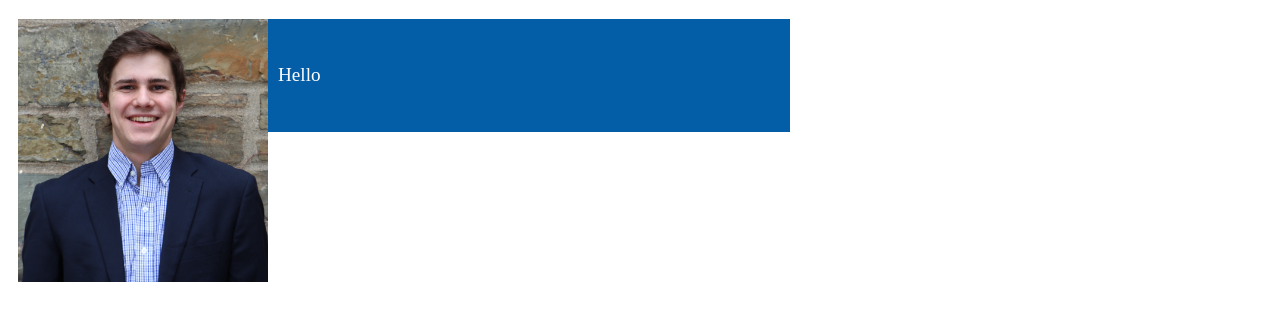
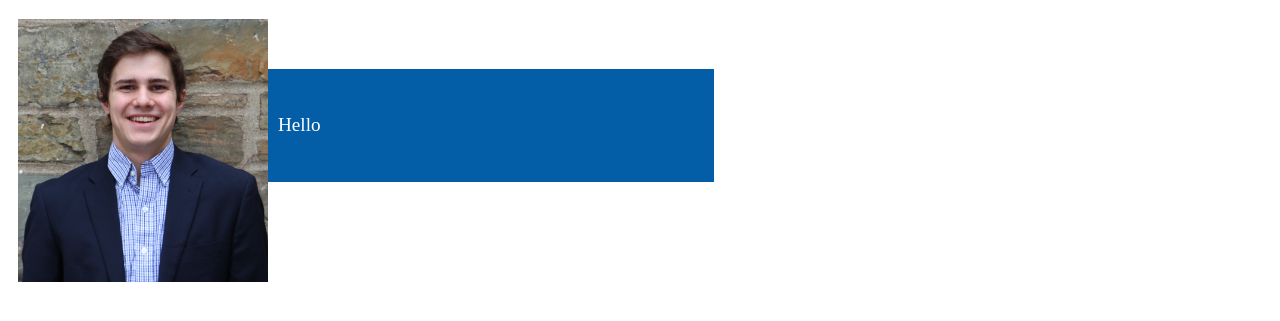
Before and after one commit to seanmc5943/seanmc5943.github.io, a plain HTML site: page index.html in a window 1280 px wide. Shown: the part 117-438 px from the top of the page. Drawn offline with Linux system fonts and the light colour scheme.

Commit message:
Update index.html

```diff
--- a/index.html
+++ b/index.html
@@ -22,8 +22,8 @@
     padding-bottom: 40px;
     padding-right: 50px;
     padding-left: 50px;
-    width: 50%;
-    margin: 50px;
+    width: 40%;
+    margin: 100px;
     background: rgba(4, 94, 167, 1);
     text-align: justify;
     font-size: 1.2em;
```
